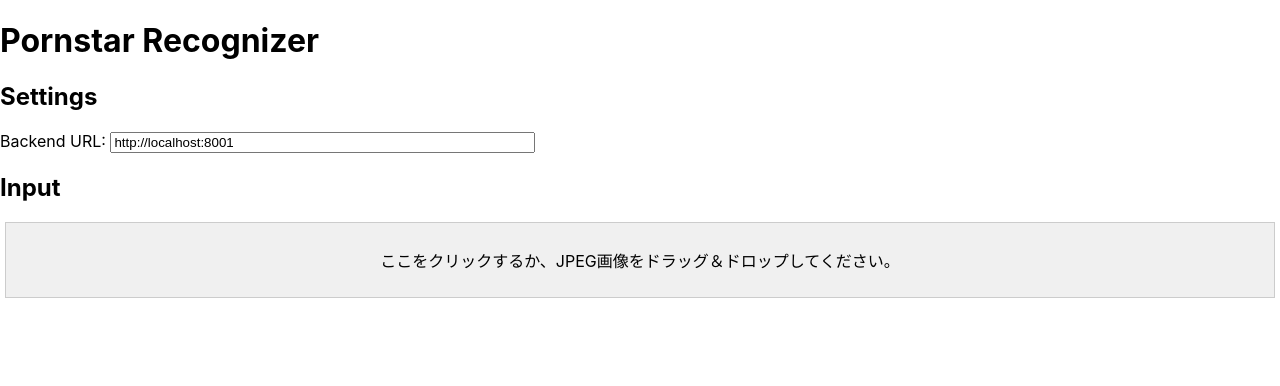
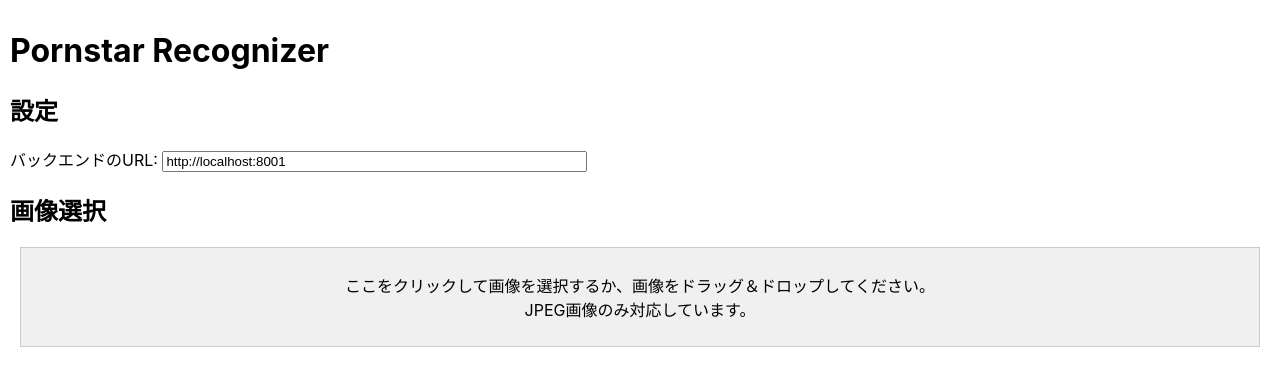
Before and after one commit to kleamp1e/pornstar-recognizer, a React (Create React App) app in the folder frontend/app/: page / in a window 1280 px wide. Shown: the top 386 px of the page. Built offline with nearby package versions, Linux system fonts and the light colour scheme.

Commit message:
レイアウトを調整

```diff
--- a/frontend/app/src/App.css
+++ b/frontend/app/src/App.css
@@ -1,20 +1,28 @@
 .App {
+  padding: 10px;
 }
 
 .image-dropzone-outer {
-  padding: 0px 5px;
+  padding: 0px 10px;
 }
 
 .image-dropzone-inner {
-  padding: 25px 5px;
+  padding: 25px 10px;
   border: solid 1px #CCCCCC;
   background-color: #F0F0F0;
   cursor: pointer;
   text-align: center;
 }
 
+.detection-outer {
+  padding: 0px 10px;
+}
+
+.recognition-outer {
+  padding: 0px 10px;
+}
+
 table.actors {
-  margin: 0.3em;
   border-collapse: collapse;
   border-color: #CCCCCC;
   border-style: solid;
--- a/frontend/app/src/App.js
+++ b/frontend/app/src/App.js
@@ -164,28 +164,31 @@ export default function App() {
   return (
     <div className="App">
       <h1>Pornstar Recognizer</h1>
-      <h2>Settings</h2>
+      <h2>設定</h2>
       <label>
-        Backend URL:{" "}
+        バックエンドのURL:{" "}
         <input
             type="text"
             size={50}
             value={backendUrl}
             onChange={(e) => setBackendUrl(e.target.value)} />
       </label>
-      <h2>Input</h2>
+      <h2>画像選択</h2>
       <div className="image-dropzone-outer">
         <ImageDropzone
             onImageDrop={onImageDrop}
             acceptableTypes={["image/jpeg"]}>
           <div className="image-dropzone-inner">
-            ここをクリックするか、JPEG画像をドラッグ＆ドロップしてください。
+            ここをクリックして画像を選択するか、画像をドラッグ＆ドロップしてください。<br />
+            JPEG画像のみ対応しています。
           </div>
         </ImageDropzone>
       </div>
       {image != null && (
         <>
-          <h2>Result</h2>
+          <h2>認識結果</h2>
+          <div className="detection-outer">
+            <div>検索したい顔をクリックしてください。</div>
             <div>
               <FaceDetectionImage
                   imageUrl={image.dataUrl}
@@ -195,6 +198,9 @@ export default function App() {
                   selectedFaceIndex={recognition.image == image ? recognition.selectedFaceIndex : null}
                   onFaceClick={({ index, face }) => selectFace(index)} />
             </div>
+          </div>
+          <h2>検索結果</h2>
+          <div className="recognition-outer">
             {recognition.image == image && (
               recognition.recognitions[recognition.selectedFaceIndex] == null ? (
                 <div>検索中...</div>
@@ -204,6 +210,7 @@ export default function App() {
                     recognition={recognition} />
               )
             )}
+          </div>
         </>
       )}
     </div>
```
Lines whose indentation alone changed are shown as unchanged.
